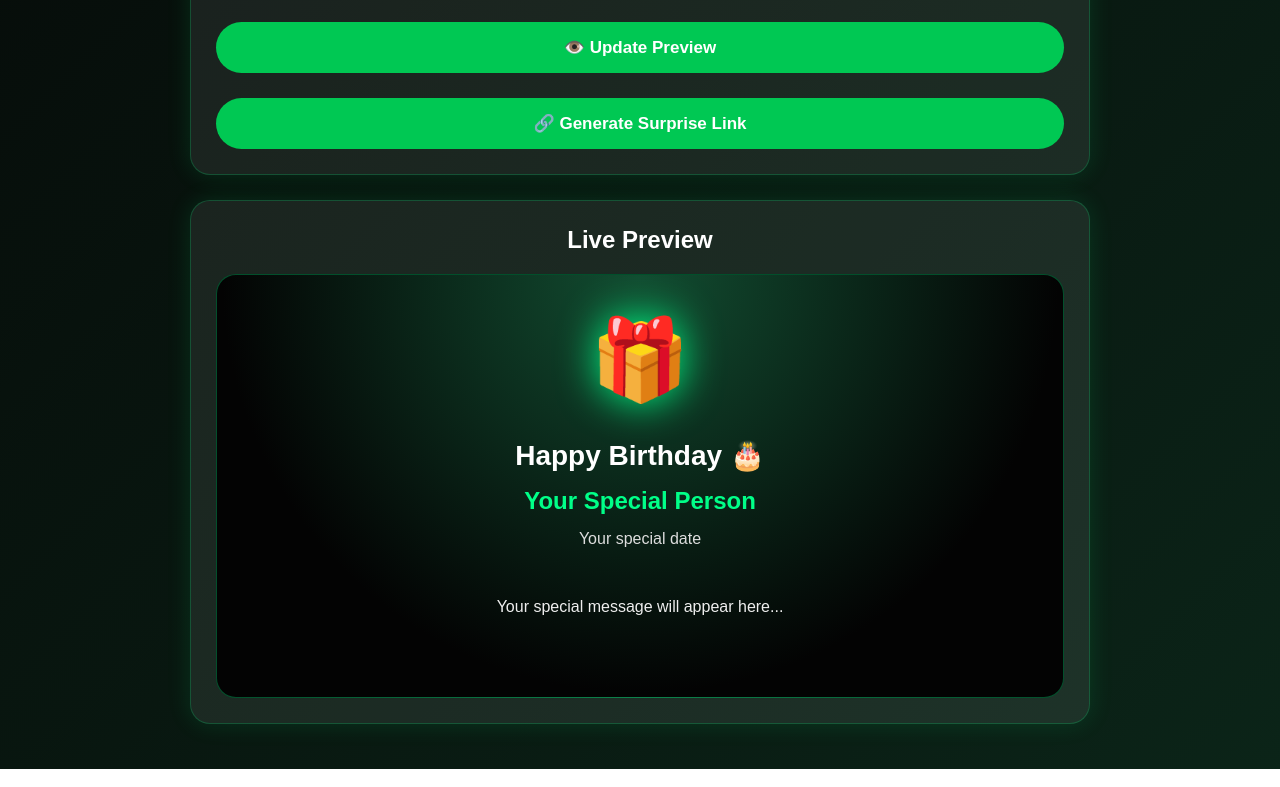
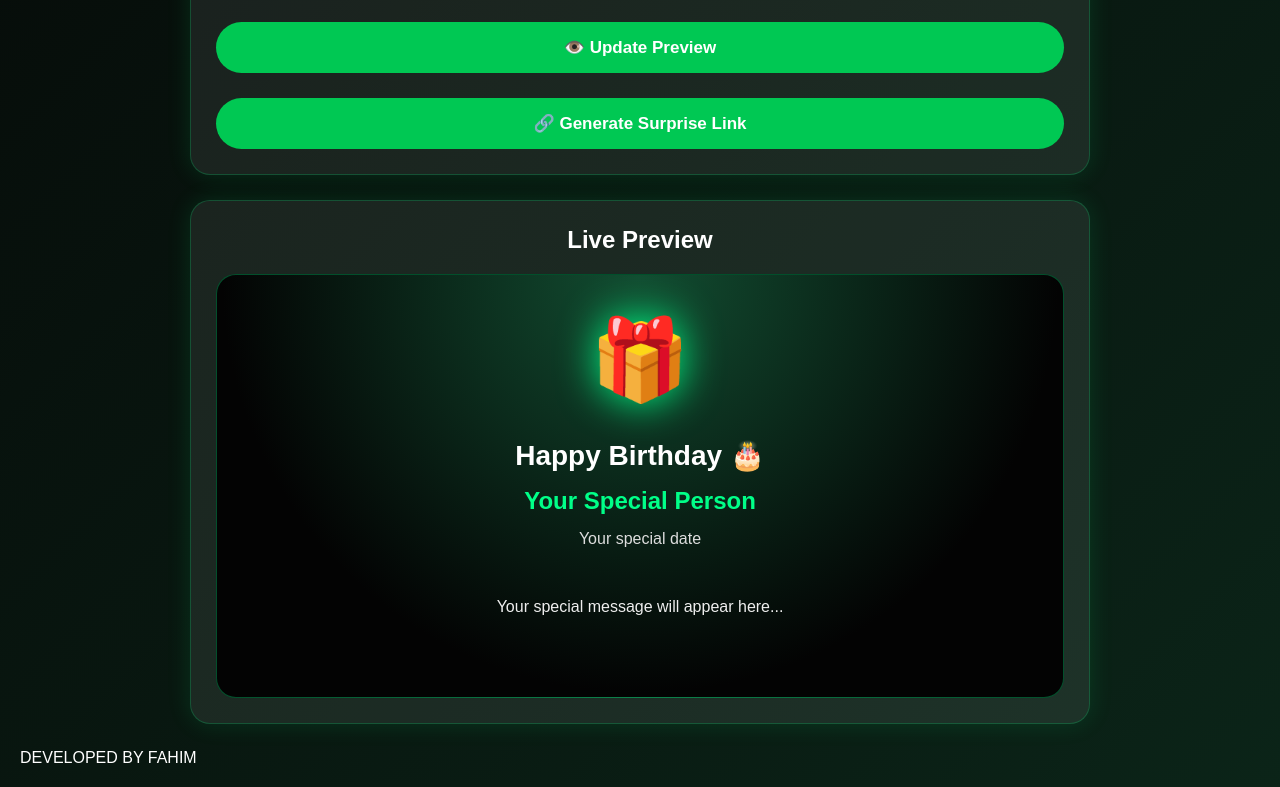
Before and after one commit to StarPro1/surprise-website-maker, a plain HTML site: page index.html in a window 1280 px wide. Shown: the part 793-1580 px from the top of the page. Drawn offline with nearby package versions, Linux system fonts and the light colour scheme.

Commit message:
Add footer with developer credit

```diff
--- a/index.html
+++ b/index.html
@@ -152,6 +152,8 @@
 
 <script src="https://cdn.jsdelivr.net/npm/@supabase/supabase-js@2"></script>
 <script src="script.js"></script>
-
+<footer class="developer-credit">
+    DEVELOPED BY FAHIM
+            </footer>
 </body>
   </html>
```
